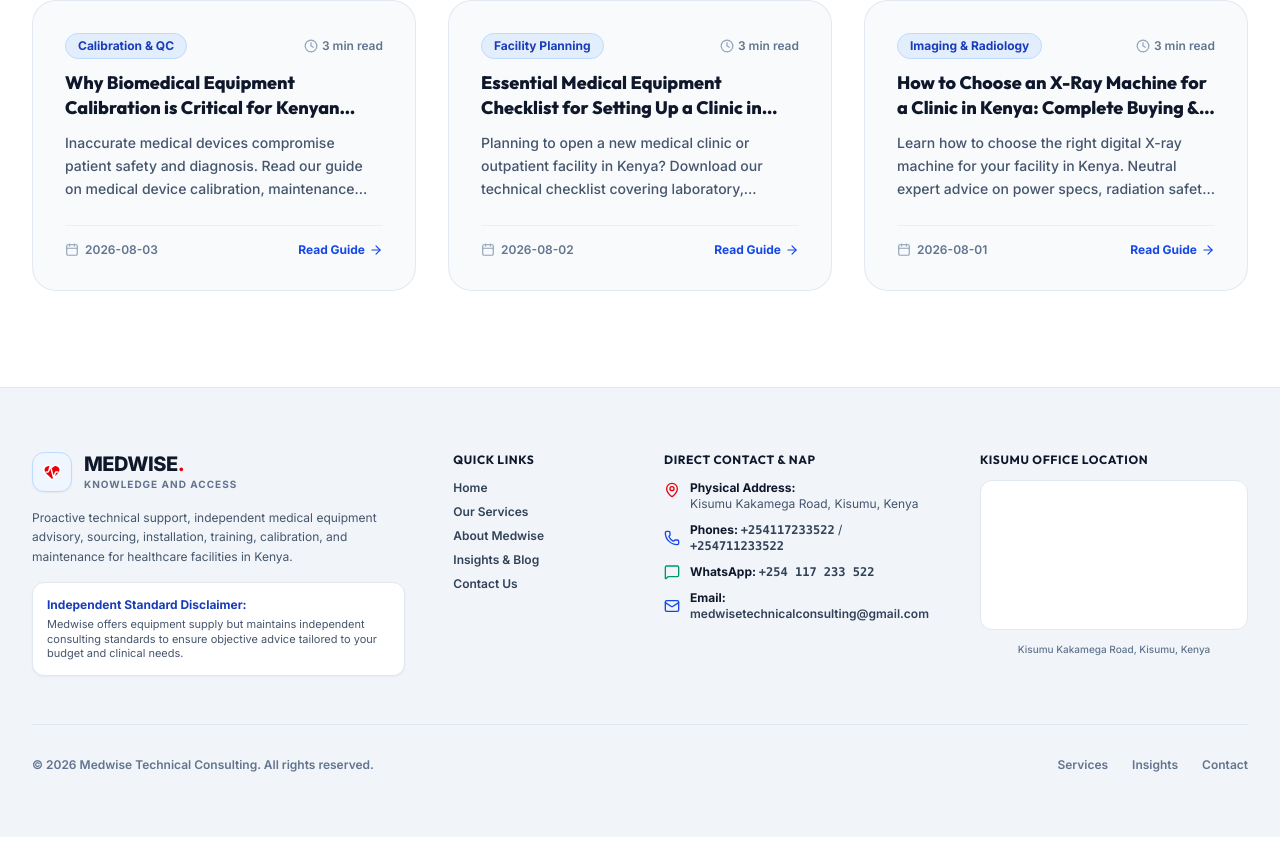
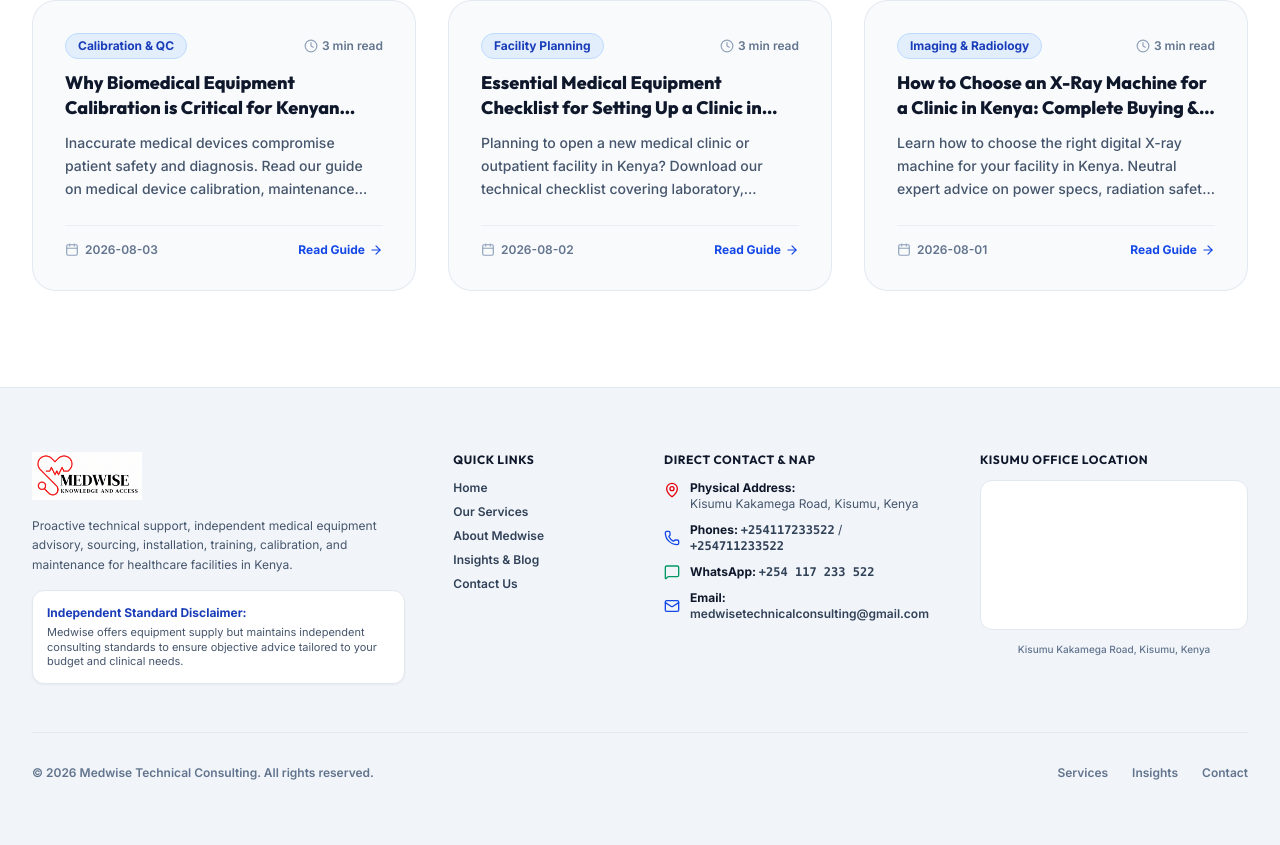
Before and after one commit to medwisetechnicalconsulting/medwise-website-2026, a Next.js app: page / in a window 1280 px wide. Shown: the part 6940-7785 px from the top of the page. Built offline with nearby package versions, Linux system fonts and the light colour scheme; no server answers; grey boxes are pictures that could not be loaded.

Commit message:
feat: integrate official medwise-logo.png asset across navbar and footer

```diff
--- a/components/Footer.tsx
+++ b/components/Footer.tsx
@@ -1,6 +1,7 @@
 import Link from 'next/link';
-import { Phone, MessageSquare, Mail, MapPin, Heart, Activity } from 'lucide-react';
+import { Phone, MessageSquare, Mail, MapPin } from 'lucide-react';
 import { SITE_CONFIG } from '@/lib/seo/schema';
+import MedwiseLogo from './MedwiseLogo';
 
 export default function Footer() {
   return (
@@ -11,19 +12,8 @@ export default function Footer() {
 
           {/* Brand & Description Column */}
           <div className="lg:col-span-4 space-y-4">
-            <Link href="/" className="flex items-center gap-3">
-              <div className="flex h-10 w-10 items-center justify-center rounded-xl bg-blue-50 border border-blue-200 text-blue-700 shadow-xs relative">
-                <Heart className="h-5 w-5 text-red-600 fill-red-600 stroke-white stroke-2" />
-                <Activity className="h-3.5 w-3.5 text-white absolute inset-0 m-auto stroke-[2.5]" />
-              </div>
-              <div className="flex flex-col">
-                <span className="text-xl font-extrabold tracking-tight text-slate-900 leading-tight">
-                  MEDWISE<span className="text-red-600">.</span>
-                </span>
-                <span className="text-[10px] font-bold tracking-widest text-slate-500 uppercase">
-                  Knowledge and Access
-                </span>
-              </div>
+            <Link href="/" className="flex items-center">
+              <MedwiseLogo variant="light" size="lg" />
             </Link>
 
             <p className="text-xs text-slate-600 leading-relaxed max-w-sm">
```
Also changed, not shown: public/images/medwise-logo.png (added).
